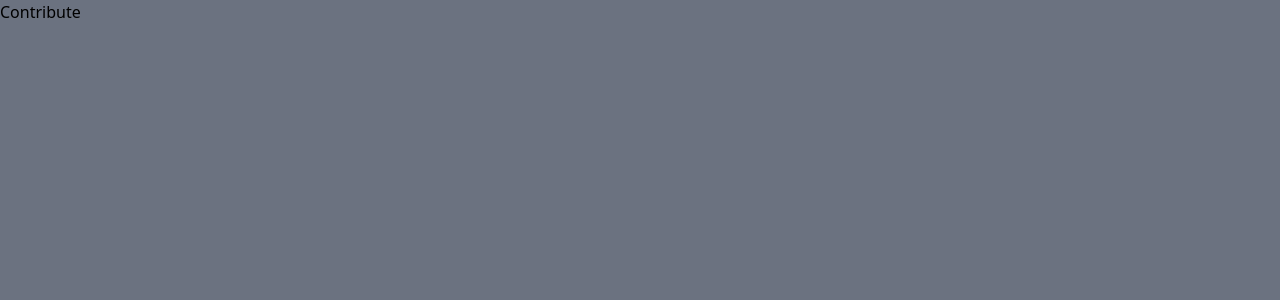
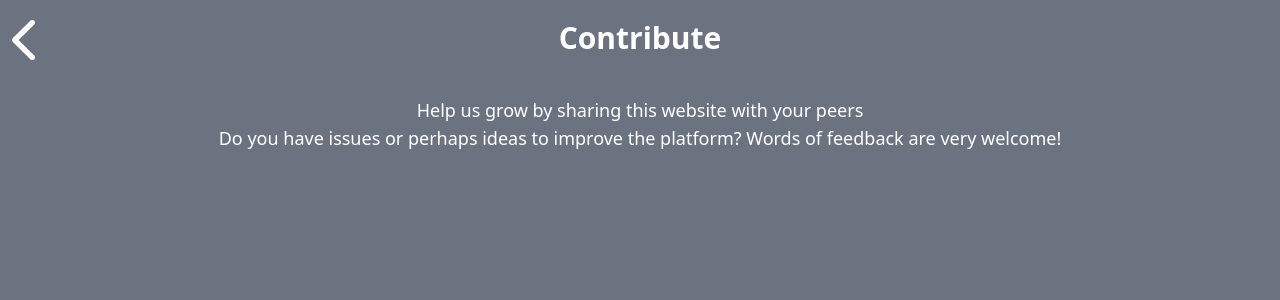
Before and after one commit to Vyshnav-N-P/Filely, a Next.js app: page /contribute in a window 1280 px wide. Shown: the top 300 px of the page. Built offline with nearby package versions, Linux system fonts and the light colour scheme.

Commit message:
Added a back button for UI

```diff
--- /dev/null
+++ b/src/app/Components/backbutton.tsx
@@ -0,0 +1,11 @@
+import BackIcon from '../../../public/Images/Back-icon.jpg'
+
+export default function Backbutton(){
+    return (
+    <div className='absolute left-3 top-5 text-sm'>
+        <a href="/">
+        <img src={BackIcon.src} alt="Back" className='object-cover max-w-10 max-h-10 hover:opacity-50' />
+        </a>
+    </div>
+    );
+};
--- a/src/app/about/page.tsx
+++ b/src/app/about/page.tsx
@@ -1,14 +1,18 @@
 import '../globals.css';
+import BackButton from '../Components/backbutton';
 export default function About(){
     return (
-        <div className="bg-gray-500 flex flex-col min-h-screen justify-center ">
+        <>
+        <BackButton />
+        <div className="bg-gray-500 flex flex-col  justify-center m-5">
             <div>
-             <p className="text-5xl text-white text-center" >About Us</p>
+             <p className="text-5xl mb-10 text-white text-center" >About Us</p>
              <p className='text-xl text-white text-center'>Welcome to FILELY, a project developed by Vyshnav NP and Jacob Cyril with the vision of simplifying file sharing. Our platform allows users to transfer files of any size seamlessly, without the need for cloud storage. We prioritize speed, security, and ease of use, ensuring that your files reach their destination without any hassle.
                 With a passion for innovation and technology, we have built FILELY to provide a reliable and efficient solution for sharing files directly from your device. Whether it's images, documents, or audio files, our platform ensures a smooth and hassle-free experience.
                 Thank you for being a part of our journey. Stay connected and share effortlessly with FILELY! </p>
             </div>
 
         </div>
+        </>
     );
 };
--- a/src/app/contribute/page.tsx
+++ b/src/app/contribute/page.tsx
@@ -1,10 +1,15 @@
 import '../globals.css'
+import BackButton from '../Components/backbutton';
 
 export default function Contribute(){
     return (
         <>
-        <div>
-            <h1>Contribute</h1>
+        <BackButton />
+        <div className='flex flex-col justify-center align-middle items-center m-5'>
+            <h1 className='text-3xl text-white font-bold mb-10'>Contribute</h1>
+            <p className='text-lg text-white'>Help us grow by sharing this website with your peers</p>
+            <p className='text-lg text-white'>Do you have issues or perhaps ideas to improve the platform?
+            Words of feedback are very welcome!</p>
         </div>
         </>
     );
```
Also changed, not shown: public/Images/Back-icon.jpg (added).
